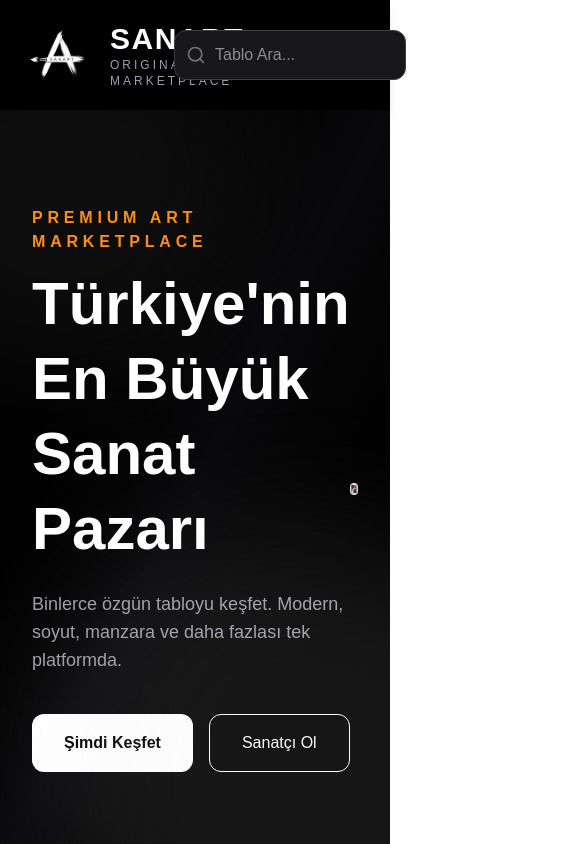
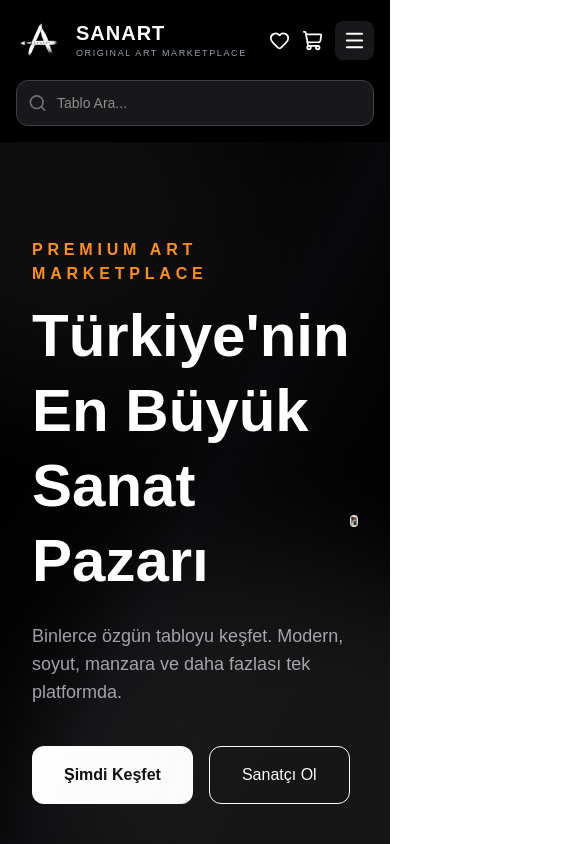
Before and after one commit to alihankizilyer17-oss/sanart, a Next.js app: page / in a window 390 px wide. Shown: the top 844 px of the page, 585 px wide, since content can reach past the window. Built offline with nearby package versions, Linux system fonts and the light colour scheme; no server answers; the database is empty.

Commit message:
Fix mobile viewport

```diff
--- a/src/app/layout.tsx
+++ b/src/app/layout.tsx
@@ -1,6 +1,7 @@
 import type { Metadata } from "next";
 import { Geist, Geist_Mono } from "next/font/google";
 import "./globals.css";
+import type { Viewport } from "next";
 
 const geistSans = Geist({
   variable: "--font-geist-sans",
@@ -17,6 +18,11 @@ export const metadata: Metadata = {
   description: "Generated by create next app",
 };
 
+export const viewport: Viewport = {
+  width: "device-width",
+  initialScale: 1,
+};
+
 export default function RootLayout({
   children,
 }: Readonly<{
--- a/src/components/Header.tsx
+++ b/src/components/Header.tsx
@@ -7,6 +7,8 @@ import {
   User,
   Search,
   Package,
+  Menu,
+  X,
 } from "lucide-react";
 
 import Image from "next/image";
@@ -16,6 +18,7 @@ import { auth } from "@/lib/firebase";
 
 export default function Header() {
   const [user, setUser] = useState<FirebaseUser | null>(null);
+  const [mobileMenuOpen, setMobileMenuOpen] = useState(false);
 
   useEffect(() => {
     const unsubscribe = onAuthStateChanged(auth, (currentUser) => {
@@ -26,11 +29,12 @@ export default function Header() {
   }, []);
 
   return (
-    <header className="bg-black text-white shadow-lg">
-      <div className="mx-auto flex max-w-screen-2xl items-center justify-between px-6 py-5">
+    <header className="w-full overflow-x-hidden bg-black text-white shadow-lg">
+      {/* ================= DESKTOP ================= */}
+      <div className="mx-auto hidden max-w-screen-2xl items-center justify-between gap-6 px-6 py-5 lg:flex">
 
         {/* Logo */}
-        <div className="flex items-center gap-4">
+        <Link href="/" className="flex shrink-0 items-center gap-4">
           <Image
             src="/logo.png"
             alt="SanArt Logo"
@@ -44,14 +48,14 @@ export default function Header() {
               SANART
             </h1>
 
-            <p className="text-xs text-gray-400 uppercase tracking-[0.25em]">
+            <p className="whitespace-nowrap text-xs uppercase tracking-[0.25em] text-gray-400">
               Original Art Marketplace
             </p>
           </div>
-        </div>
+        </Link>
 
         {/* Arama */}
-        <div className="relative">
+        <div className="relative w-64 shrink-0">
           <Search
             size={20}
             className="absolute left-3 top-1/2 -translate-y-1/2 text-zinc-500"
@@ -60,35 +64,43 @@ export default function Header() {
           <input
             type="text"
             placeholder="Tablo Ara..."
-            className="w-58 rounded-xl border border-zinc-700 bg-zinc-900 py-3 pl-10 pr-4 text-white outline-none focus:border-white"
+            className="w-full rounded-xl border border-zinc-700 bg-zinc-900 py-3 pl-10 pr-4 text-white outline-none transition focus:border-white"
           />
         </div>
 
         {/* Menü */}
-        <nav className="flex gap-8">
-          <a
+        <nav className="flex shrink-0 items-center gap-6 whitespace-nowrap">
+          <Link
             href="/"
             className="transition hover:text-zinc-300"
           >
             Ana Sayfa
-</a>
+          </Link>
+
           <Link
             href="/paintings"
             className="transition hover:text-zinc-300"
           >
             Tablolar
           </Link>
+
           <Link
             href="/artist"
             className="transition hover:text-zinc-300"
           >
             Sanatçılar
           </Link>
-          <a href="#">Hakkımızda</a>
+
+          <a
+            href="#"
+            className="transition hover:text-zinc-300"
+          >
+            Hakkımızda
+          </a>
         </nav>
 
         {/* İkonlar */}
-        <div className="flex items-center gap-5">
+        <div className="flex shrink-0 items-center gap-5">
 
           <Link href="/favorites">
             <Heart
@@ -129,7 +141,151 @@ export default function Header() {
           )}
 
         </div>
+      </div>
 
+      {/* ================= MOBILE ================= */}
+      <div className="lg:hidden">
+
+        {/* Üst mobil bar */}
+        <div className="flex items-center justify-between px-4 py-4">
+
+          {/* Logo */}
+          <Link href="/" className="flex min-w-0 items-center gap-3">
+            <Image
+              src="/logo.png"
+              alt="SanArt Logo"
+              width={48}
+              height={48}
+              priority
+            />
+
+            <div className="min-w-0">
+              <h1 className="text-xl font-bold tracking-wider">
+                SANART
+              </h1>
+
+              <p className="truncate text-[9px] uppercase tracking-[0.18em] text-gray-400">
+                Original Art Marketplace
+              </p>
+            </div>
+          </Link>
+
+          {/* Mobil sağ taraf */}
+          <div className="flex shrink-0 items-center gap-3">
+
+            <Link href="/favorites">
+              <Heart
+                size={21}
+                className="transition hover:text-red-500"
+              />
+            </Link>
+
+            <Link href="/cart">
+              <ShoppingCart
+                size={21}
+                className="transition hover:text-zinc-300"
+              />
+            </Link>
+
+            <button
+              onClick={() => setMobileMenuOpen(!mobileMenuOpen)}
+              className="rounded-lg bg-zinc-900 p-2 transition hover:bg-zinc-800"
+              aria-label="Menüyü aç"
+            >
+              {mobileMenuOpen ? (
+                <X size={23} />
+              ) : (
+                <Menu size={23} />
+              )}
+            </button>
+
+          </div>
+        </div>
+
+        {/* Mobil arama */}
+        <div className="px-4 pb-4">
+          <div className="relative w-full">
+            <Search
+              size={19}
+              className="absolute left-3 top-1/2 -translate-y-1/2 text-zinc-500"
+            />
+
+            <input
+              type="text"
+              placeholder="Tablo Ara..."
+              className="w-full rounded-xl border border-zinc-700 bg-zinc-900 py-3 pl-10 pr-4 text-sm text-white outline-none transition focus:border-white"
+            />
+          </div>
+        </div>
+
+        {/* Mobil menü */}
+        {mobileMenuOpen && (
+          <div className="border-t border-zinc-800 bg-zinc-950 px-4 py-5">
+
+            <nav className="flex flex-col">
+
+              <Link
+                href="/"
+                onClick={() => setMobileMenuOpen(false)}
+                className="border-b border-zinc-800 py-4 text-base transition hover:text-zinc-400"
+              >
+                Ana Sayfa
+              </Link>
+
+              <Link
+                href="/paintings"
+                onClick={() => setMobileMenuOpen(false)}
+                className="border-b border-zinc-800 py-4 text-base transition hover:text-zinc-400"
+              >
+                Tablolar
+              </Link>
+
+              <Link
+                href="/artist"
+                onClick={() => setMobileMenuOpen(false)}
+                className="border-b border-zinc-800 py-4 text-base transition hover:text-zinc-400"
+              >
+                Sanatçılar
+              </Link>
+
+              <a
+                href="#"
+                onClick={() => setMobileMenuOpen(false)}
+                className="border-b border-zinc-800 py-4 text-base transition hover:text-zinc-400"
+              >
+                Hakkımızda
+              </a>
+
+              <Link
+                href="/orders"
+                onClick={() => setMobileMenuOpen(false)}
+                className="flex items-center gap-3 border-b border-zinc-800 py-4 text-base transition hover:text-zinc-400"
+              >
+                <Package size={19} />
+                Siparişler
+              </Link>
+
+              <Link
+                href="/favorites"
+                onClick={() => setMobileMenuOpen(false)}
+                className="flex items-center gap-3 border-b border-zinc-800 py-4 text-base transition hover:text-red-500"
+              >
+                <Heart size={19} />
+                Favoriler
+              </Link>
+
+              <Link
+                href="/account"
+                onClick={() => setMobileMenuOpen(false)}
+                className="flex items-center gap-3 py-4 text-base transition hover:text-zinc-400"
+              >
+                <User size={19} />
+                {user ? "Hesabım" : "Giriş Yap"}
+              </Link>
+
+            </nav>
+          </div>
+        )}
       </div>
     </header>
   );
```
Lines whose indentation alone changed are shown as unchanged.
